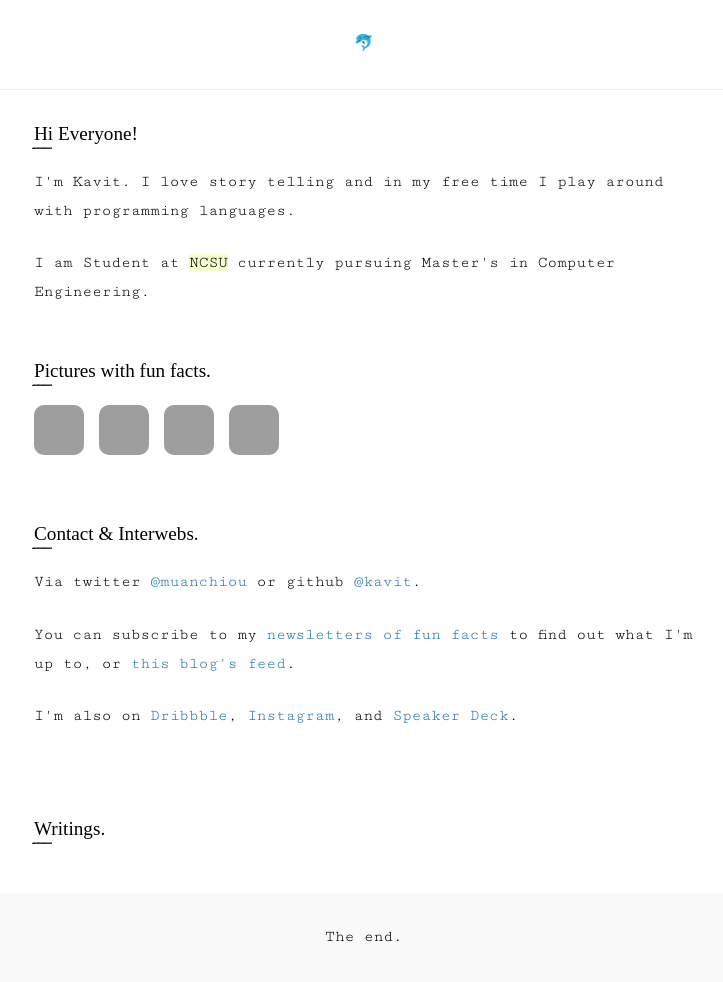
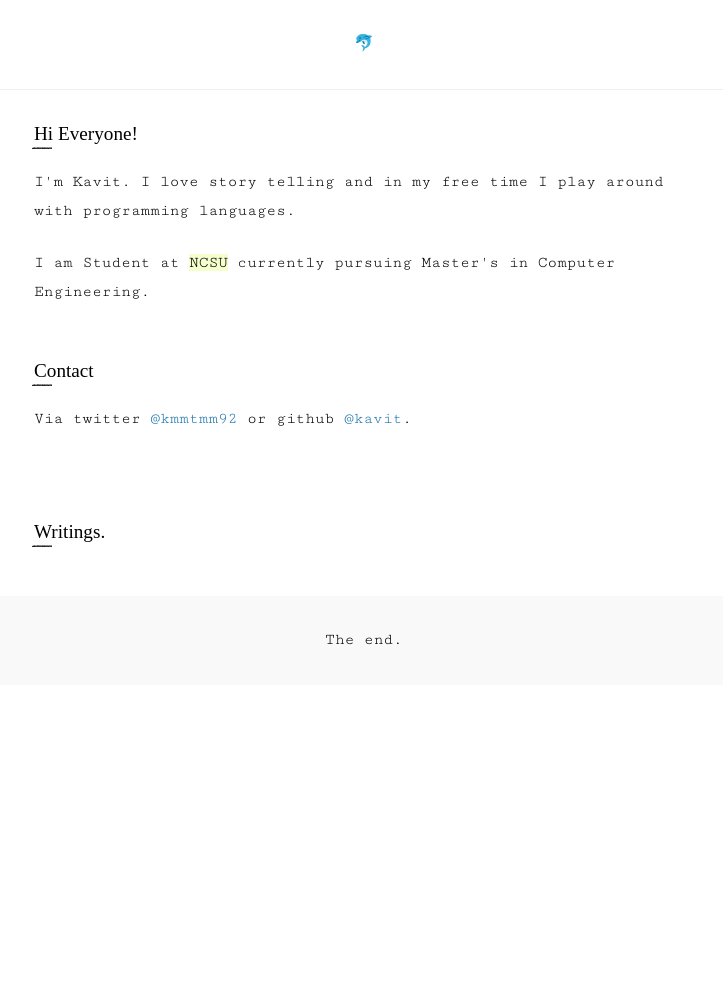
Before and after one commit to Kavit900/Kavit900.github.io, a Jekyll site: the page built from index.html, in a window 1280 px wide. Shown: the whole page, without its empty margins (276-999 px from the left). Built offline with Jekyll 4.4.1, drawn with Linux system fonts in a browser that asks for light colours; some web fonts are replaced; after the commit the page ends 900 px from its top, so only the background shows below that; grey boxes are pictures that could not be loaded.

Commit message:
made more changes

```diff
--- a/_layouts/post.html
+++ b/_layouts/post.html
@@ -20,31 +20,12 @@
         <p>
           I am Student at <a href="https://www.ncsu.edu/"><mark>NCSU</mark></a> currently pursuing Master's in Computer Engineering.
         </p>
-        <h3 class="title-pictures">Pictures with fun facts.</h3>
-        <div class="photos">
-          <a href="https://instagram.com/p/S1diYTJarJ/" class="p-1 photo" target="_blank"><img alt="I lived in the U.K. for 5 years." src="/images/brixton.jpg"></a>
-          <a href="https://instagram.com/p/rDq_yxpal4/" class="p-2 photo" target="_blank"><img alt="A Taiwanese breakfast item – danbing." src="/images/danbing.jpg"></a>
-          <a href="https://instagram.com/p/0PGc06pauS/" class="p-3 photo" target="_blank"><img alt="I used to think Club Mate is overrated, I was wrong." src="/images/clubmate.jpg"></a>
-          <a href="https://instagram.com/p/joCAsOJakQ/" class="p-4 photo" target="_blank"><img alt="I started playing bass 10 years ago." src="/images/bass.jpg"></a>
-          <div class="caption c-1">I lived in England from 2008 to 2013.</div>
-          <div class="caption c-2">A Taiwanese breakfast item – danbing.</div>
-          <div class="caption c-3">I used to think Club Mate is overrated, I was wrong.</div>
-          <div class="caption c-4">I started playing bass 10 years ago.</div>
-        </div>
 
-        <h3 class="title-contact">Contact &amp; Interwebs.</h3>
+        <h3 class="title-contact">Contact</h3>
         <p>
-          Via twitter <a href="https://twitter.com/muanchiou">@muanchiou</a> or github <a href="https://github.com/Kavit900">@kavit</a>.
+          Via twitter <a href="https://twitter.com/kmmtmm92">@kmmtmm92</a> or github <a href="https://github.com/Kavit900">@kavit</a>.
         </p>
-        <p>
-          You can subscribe to my <a href="https://tinyletter.com/muan">newsletters of fun facts</a> to find out what I'm up to, or <a href="http://feeds.feedburner.com/muan">this blog's feed</a>.
-        </p>
-        <p>
-          I'm also on
-          <a href="https://dribbble.com/muan">Dribbble</a>,
-          <a href="https://instagram.com/muanchiou">Instagram</a>, and
-          <a href="https://speakerdeck.com/muan">Speaker Deck</a>.
-        </p>
+
       </div>
       {% endunless %}
       <div class="column js-content">
@@ -55,7 +36,7 @@
               {% if page.date %}
                 <small>
                   {{ page.date | date_to_string }} -
-                  by <a href="https://twitter.com/muanchiou" target="_blank">@muanchiou</a>
+                  by <a href="https://twitter.com/kmmtmm92" target="_blank">@kmmtmm92</a>
                 </small>
               {% endif %}
             </header>
```
